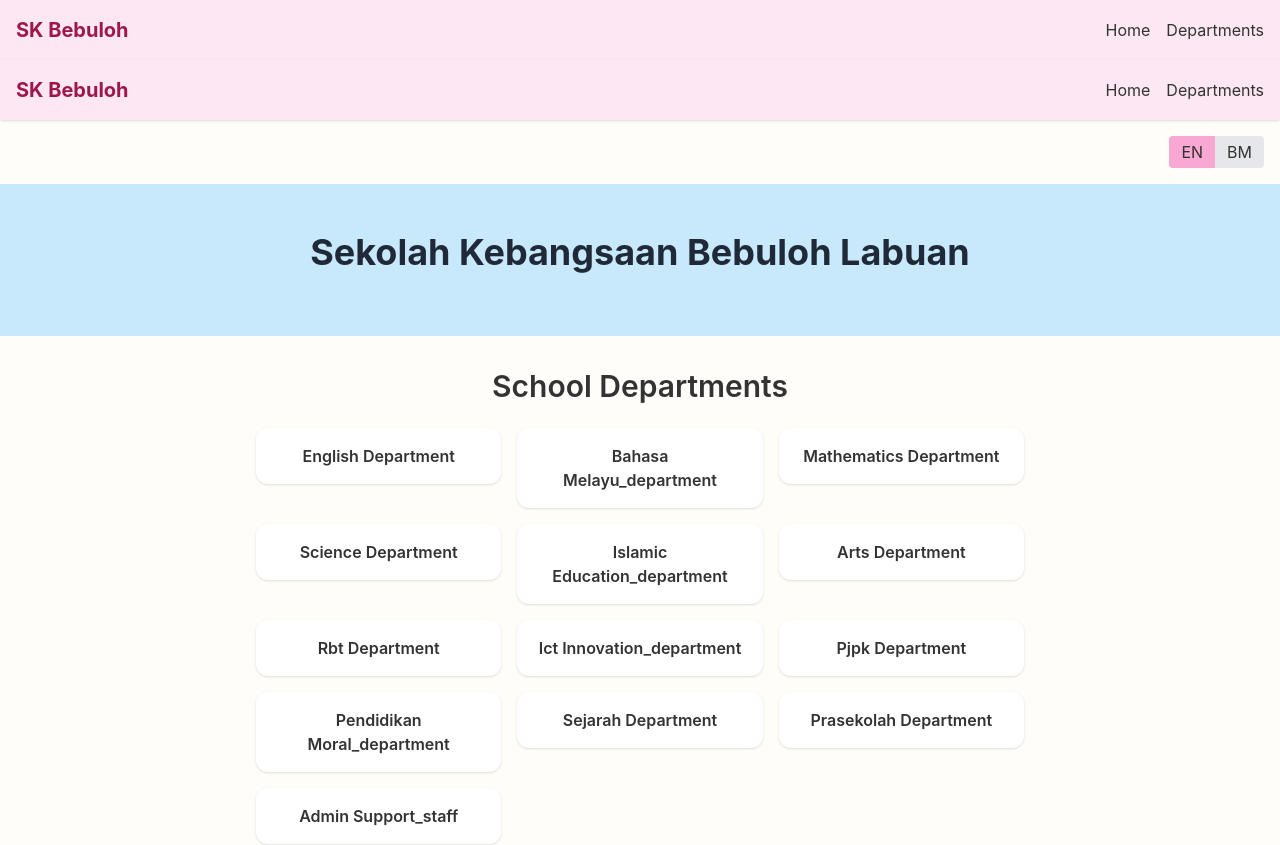
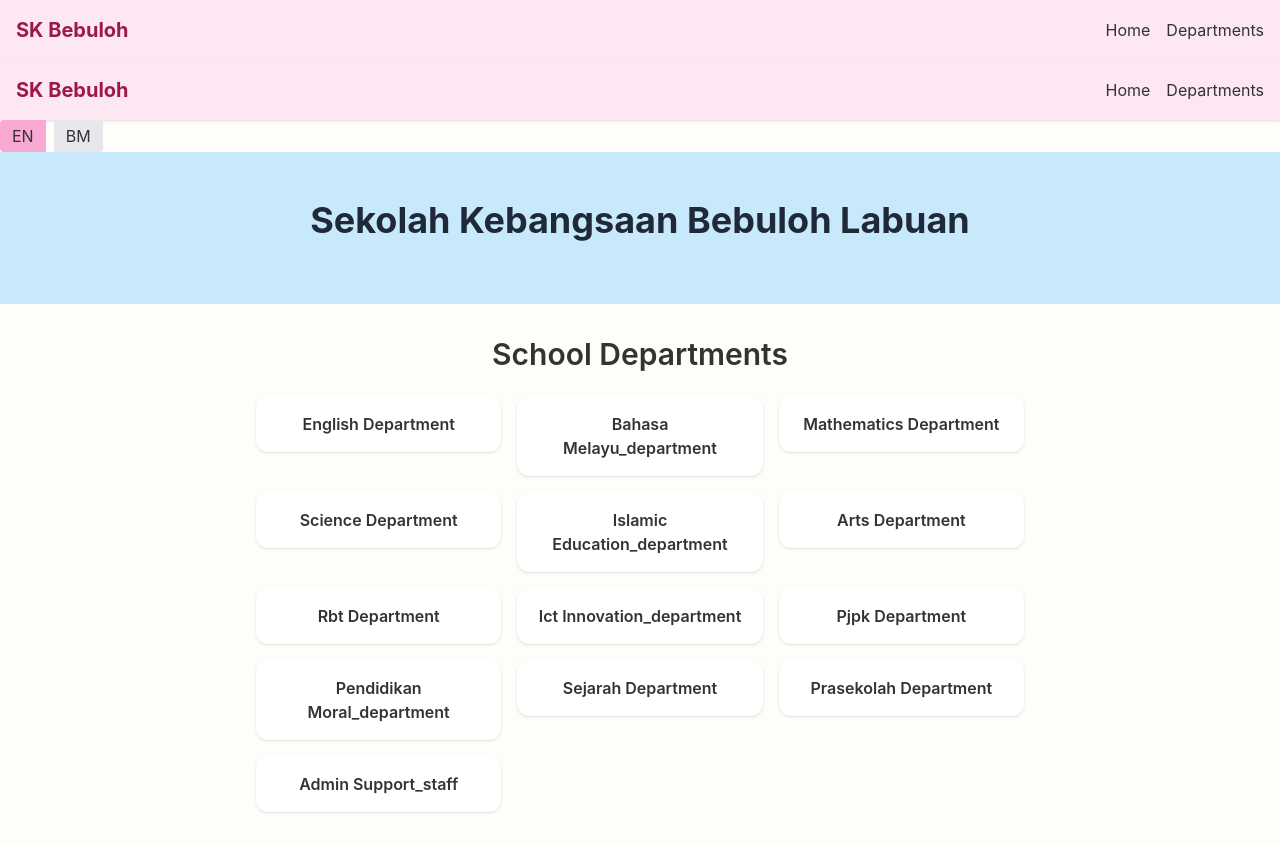
Before and after one commit to ngalang290898-svg/sk-bebuloh-website, a Next.js app: page / in a window 1280 px wide. Shown: the top 845 px of the page. Built offline with nearby package versions, Linux system fonts and the light colour scheme.

Commit message:
Update LangToggle.js

```diff
--- a/src/components/LangToggle.js
+++ b/src/components/LangToggle.js
@@ -1,19 +1,19 @@
-export default function LangToggle({ lang, setLang }) {
+// src/components/LangToggle.js
+import { useLanguage } from "../context/LanguageContext";
+
+export default function LangToggle() {
+  const { lang, setLang } = useLanguage();
   return (
-    <div className="flex justify-end p-4">
+    <div className="flex gap-2">
       <button
         onClick={() => setLang("en")}
-        className={`px-3 py-1 rounded-l ${
-          lang === "en" ? "bg-pink-300" : "bg-gray-200"
-        }`}
+        className={`px-3 py-1 rounded-l ${lang === "en" ? "bg-pink-300" : "bg-gray-200"}`}
       >
         EN
       </button>
       <button
         onClick={() => setLang("ms")}
-        className={`px-3 py-1 rounded-r ${
-          lang === "ms" ? "bg-pink-300" : "bg-gray-200"
-        }`}
+        className={`px-3 py-1 rounded-r ${lang === "ms" ? "bg-pink-300" : "bg-gray-200"}`}
       >
         BM
       </button>
```
